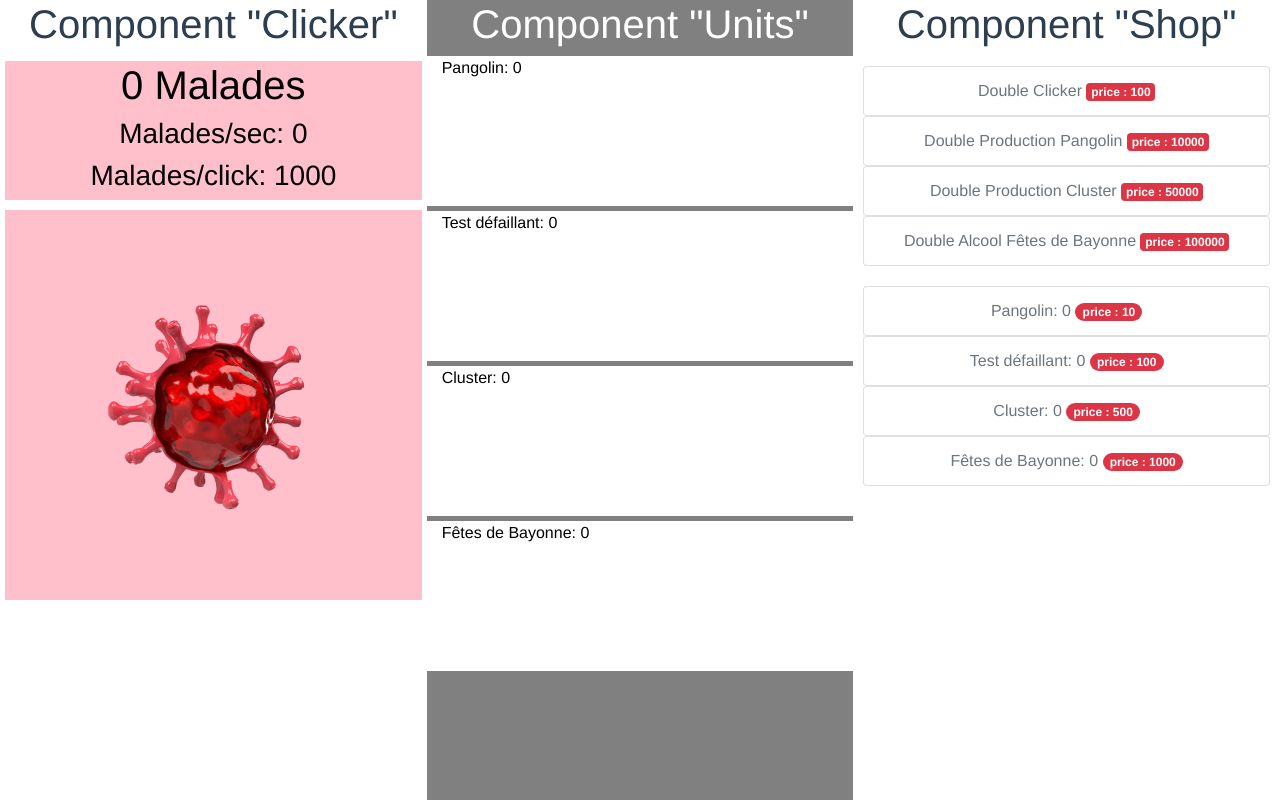
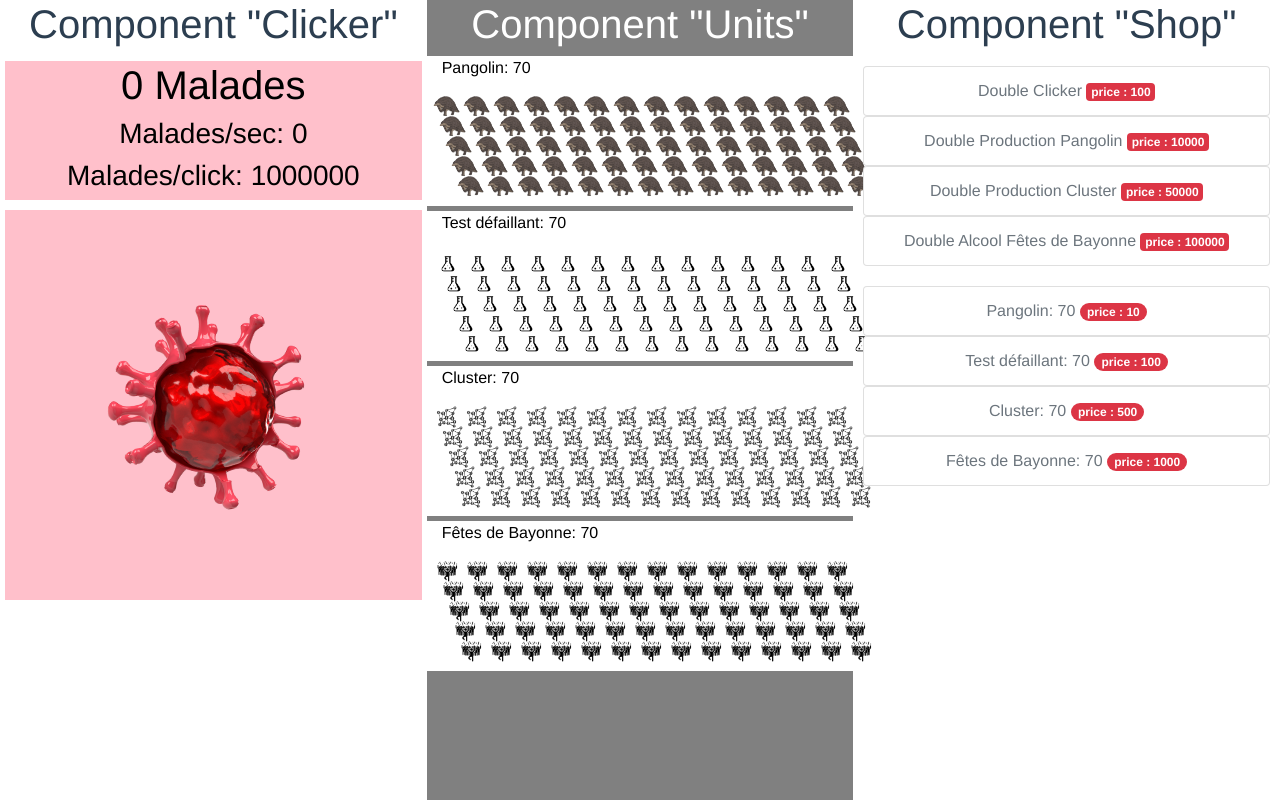
Before and after one commit to richardoot/CovidClicker, a Vue app: page / in a window 1280 px wide. Built offline with nearby package versions, Linux system fonts and the light colour scheme.

Commit message:
Petites modifications

```diff
--- a/src/components/ShopItems.vue
+++ b/src/components/ShopItems.vue
@@ -25,7 +25,7 @@ export default {
     ],
     methods:{
         addDynamicsValue: function(){
-            let dynamicItems = this.itemsDynamicsValue;
+            let dynamicItems = store.getters.getItemsDynamicsValue;
             this.items.forEach( item => {
                 dynamicItems.forEach( dynamicItem => {
                     if(item.id === dynamicItem.id){
@@ -45,9 +45,6 @@ export default {
         },
     },
     computed:{
-        itemsDynamicsValue: function(){
-            return store.getters.getItemsDynamicsValue;
-        },
         nbMalades: function () {
             return store.getters.getNbMalades;
         }
--- a/src/components/ShopPowers.vue
+++ b/src/components/ShopPowers.vue
@@ -53,20 +53,6 @@ export default {
             })
             return thePower.actif;
         },
-        addDynamicsValue: function(){
-            let dynamicItems = this.itemsDynamicsValue;
-            this.items.forEach( item => {
-                dynamicItems.forEach( dynamicItem => {
-                    if(item.id === dynamicItem.id){
-                        item.price = dynamicItem.price;
-                        item.number = dynamicItem.number;
-                        item.production = dynamicItem.production;
-                    }
-                })
-            });
-
-            return this.items;
-        },
     },
     computed:{
         nbMalades: function () {
@@ -75,9 +61,6 @@ export default {
         powersActivities: function () {
             return store.getters.getPowersActivities;
         },
-        itemsDynamicsValue: function(){
-            return store.getters.getItemsDynamicsValue;
-        },
     }
 }
 </script>
--- a/src/components/Units.vue
+++ b/src/components/Units.vue
@@ -25,7 +25,7 @@ export default {
     ],
     methods:{
         addDynamicsValue: function(){
-            let dynamicItems = this.itemsDynamicsValue;
+            let dynamicItems = store.getters.getItemsDynamicsValue;
             this.items.forEach( item => {
                 dynamicItems.forEach( dynamicItem => {
                     if(item.id === dynamicItem.id){
@@ -39,9 +39,7 @@ export default {
         },
     },
     computed:{
-        itemsDynamicsValue: function(){
-            return store.getters.getItemsDynamicsValue;
-        },
+
     }
 }
 </script>
--- a/src/store/store.js
+++ b/src/store/store.js
@@ -7,13 +7,13 @@ export default new Vuex.Store({
     state: {
         userData:{
             nb_malades:0, //nombre de malades
-            production_click: 1000,
+            production_click: 1000000,
             production_per_sec:0,
             items:[
-                {id: 0,   price: 10,    number: 0,  coeffPrice: 0.25,  production: 0.5  },
-                {id: 1,   price: 100,   number: 0,  coeffPrice: 0.25,  production: 3    },
-                {id: 2,   price: 500,   number: 0,  coeffPrice: 0.25,  production: 6    },
-                {id: 3,   price: 1000,  number: 0,  coeffPrice: 0.25,  production: 12   },
+                {id: 0,   price: 10,    number: 70,  coeffPrice: 0.25,  production: 0.5  },
+                {id: 1,   price: 100,   number: 70,  coeffPrice: 0.25,  production: 3    },
+                {id: 2,   price: 500,   number: 70,  coeffPrice: 0.25,  production: 6    },
+                {id: 3,   price: 1000,  number: 70,  coeffPrice: 0.25,  production: 12   },
             ],
             powers:[
                 {id: 0,   actif: false   },
@@ -106,13 +106,7 @@ export default new Vuex.Store({
             console.log("Updating...");
             context.commit("removeMalades",power.price);
             context.commit("activePower",power.id);
-            // context.commit("increaseProductionItem",power);
-            // context.commit("updateProductionPerSec");
         },
-
-
-
-        // A Modifier
         acheterItemAction: function(context,id){
             console.log("Achat d'Item");
             context.commit('updateItem',id);
```
